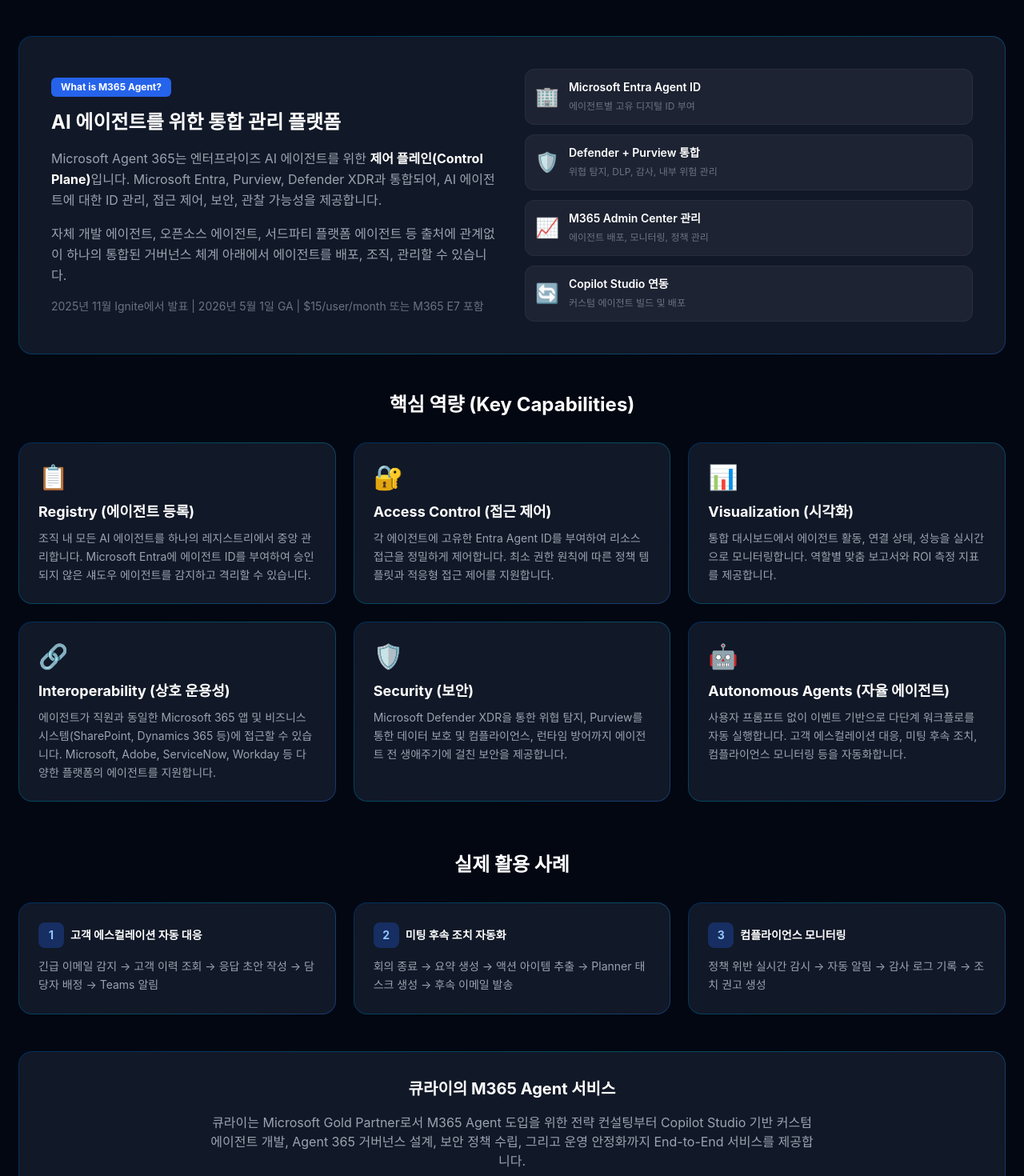
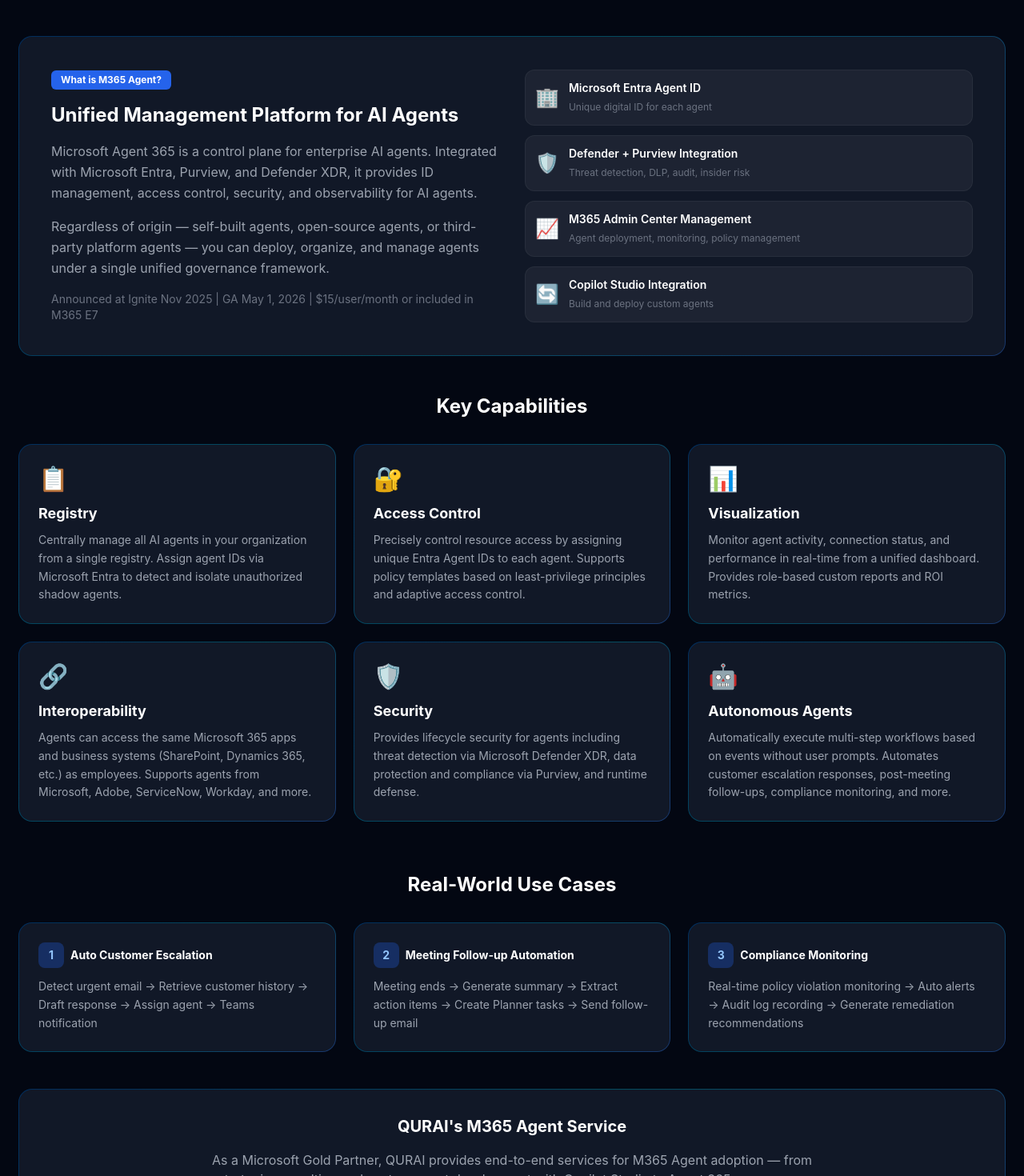
Before and after one commit to Eric841001/qurai-ai-sites, a Next.js app in the folder qurai-ai-site/: page / in a window 1280 px wide. Shown: the part 3320-4790 px from the top of the page at 80% size. Built offline with nearby package versions, Linux system fonts and the light colour scheme.

Commit message:
Update Agent365.tsx

```diff
--- a/qurai-ai-site/components/Agent365.tsx
+++ b/qurai-ai-site/components/Agent365.tsx
@@ -1,113 +1,50 @@
-const capabilities = [
-  {
-    icon: "📋",
-    title: "Registry (에이전트 등록)",
-    desc: "조직 내 모든 AI 에이전트를 하나의 레지스트리에서 중앙 관리합니다. Microsoft Entra에 에이전트 ID를 부여하여 승인되지 않은 섀도우 에이전트를 감지하고 격리할 수 있습니다.",
-  },
-  {
-    icon: "🔐",
-    title: "Access Control (접근 제어)",
-    desc: "각 에이전트에 고유한 Entra Agent ID를 부여하여 리소스 접근을 정밀하게 제어합니다. 최소 권한 원칙에 따른 정책 템플릿과 적응형 접근 제어를 지원합니다.",
-  },
-  {
-    icon: "📊",
-    title: "Visualization (시각화)",
-    desc: "통합 대시보드에서 에이전트 활동, 연결 상태, 성능을 실시간으로 모니터링합니다. 역할별 맞춤 보고서와 ROI 측정 지표를 제공합니다.",
-  },
-  {
-    icon: "🔗",
-    title: "Interoperability (상호 운용성)",
-    desc: "에이전트가 직원과 동일한 Microsoft 365 앱 및 비즈니스 시스템(SharePoint, Dynamics 365 등)에 접근할 수 있습니다. Microsoft, Adobe, ServiceNow, Workday 등 다양한 플랫폼의 에이전트를 지원합니다.",
-  },
-  {
-    icon: "🛡️",
-    title: "Security (보안)",
-    desc: "Microsoft Defender XDR을 통한 위협 탐지, Purview를 통한 데이터 보호 및 컴플라이언스, 런타임 방어까지 에이전트 전 생애주기에 걸친 보안을 제공합니다.",
-  },
-  {
-    icon: "🤖",
-    title: "Autonomous Agents (자율 에이전트)",
-    desc: "사용자 프롬프트 없이 이벤트 기반으로 다단계 워크플로를 자동 실행합니다. 고객 에스컬레이션 대응, 미팅 후속 조치, 컴플라이언스 모니터링 등을 자동화합니다.",
-  },
-];
+"use client";
 
-const useCases = [
-  { title: "고객 에스컬레이션 자동 대응", desc: "긴급 이메일 감지 → 고객 이력 조회 → 응답 초안 작성 → 담당자 배정 → Teams 알림" },
-  { title: "미팅 후속 조치 자동화", desc: "회의 종료 → 요약 생성 → 액션 아이템 추출 → Planner 태스크 생성 → 후속 이메일 발송" },
-  { title: "컴플라이언스 모니터링", desc: "정책 위반 실시간 감시 → 자동 알림 → 감사 로그 기록 → 조치 권고 생성" },
-];
+import { useLanguage } from "../lib/i18n";
 
 export default function Agent365() {
+  const { t } = useLanguage();
+
   return (
     <section id="agent365" className="relative py-32">
       <div className="max-w-7xl mx-auto px-6">
-        {/* Section Header */}
         <div className="text-center mb-16">
-          <span className="text-sm font-semibold text-blue-400 tracking-widest uppercase">M365 Agent</span>
+          <span className="text-sm font-semibold text-blue-400 tracking-widest uppercase">{t.agent365.label}</span>
           <h2 className="text-4xl md:text-5xl font-bold mt-4 mb-6">
-            <span className="gradient-text">Microsoft 365 Agent</span>
+            <span className="gradient-text">{t.agent365.heading}</span>
           </h2>
-          <p className="text-gray-400 text-lg max-w-3xl mx-auto">
-            AI 에이전트를 직원처럼 관리하는 엔터프라이즈 제어 플레인.
-            큐라이는 M365 Agent 도입부터 거버넌스, 보안, 운영까지 전 과정을 지원합니다.
-          </p>
+          <p className="text-gray-400 text-lg max-w-3xl mx-auto">{t.agent365.subtitle}</p>
         </div>
 
-        {/* What is Agent 365 */}
         <div className="gradient-border p-8 md:p-10 rounded-2xl mb-12">
           <div className="grid lg:grid-cols-2 gap-8 items-center">
             <div>
-              <span className="inline-block px-3 py-1 bg-blue-600 rounded-md text-xs font-bold text-white mb-4">What is M365 Agent?</span>
-              <h3 className="text-2xl font-bold text-white mb-4">AI 에이전트를 위한 통합 관리 플랫폼</h3>
-              <p className="text-gray-400 leading-relaxed mb-4">
-                Microsoft Agent 365는 엔터프라이즈 AI 에이전트를 위한 <strong className="text-white">제어 플레인(Control Plane)</strong>입니다.
-                Microsoft Entra, Purview, Defender XDR과 통합되어, AI 에이전트에 대한 ID 관리, 접근 제어, 보안, 관찰 가능성을 제공합니다.
-              </p>
-              <p className="text-gray-400 leading-relaxed mb-4">
-                자체 개발 에이전트, 오픈소스 에이전트, 서드파티 플랫폼 에이전트 등 출처에 관계없이 하나의 통합된 거버넌스 체계 아래에서
-                에이전트를 배포, 조직, 관리할 수 있습니다.
-              </p>
-              <p className="text-gray-500 text-sm">
-                2025년 11월 Ignite에서 발표 | 2026년 5월 1일 GA | $15/user/month 또는 M365 E7 포함
-              </p>
+              <span className="inline-block px-3 py-1 bg-blue-600 rounded-md text-xs font-bold text-white mb-4">{t.agent365.whatIsLabel}</span>
+              <h3 className="text-2xl font-bold text-white mb-4">{t.agent365.whatIsTitle}</h3>
+              <p className="text-gray-400 leading-relaxed mb-4">{t.agent365.whatIsDesc1}</p>
+              <p className="text-gray-400 leading-relaxed mb-4">{t.agent365.whatIsDesc2}</p>
+              <p className="text-gray-500 text-sm">{t.agent365.whatIsNote}</p>
             </div>
             <div className="space-y-3">
-              <div className="flex items-center gap-3 p-3 rounded-xl bg-white/5 border border-white/5">
-                <span className="text-2xl">🏢</span>
-                <div>
-                  <span className="text-white font-semibold text-sm block">Microsoft Entra Agent ID</span>
-                  <span className="text-gray-500 text-xs">에이전트별 고유 디지털 ID 부여</span>
-                </div>
-              </div>
-              <div className="flex items-center gap-3 p-3 rounded-xl bg-white/5 border border-white/5">
-                <span className="text-2xl">🛡️</span>
-                <div>
-                  <span className="text-white font-semibold text-sm block">Defender + Purview 통합</span>
-                  <span className="text-gray-500 text-xs">위협 탐지, DLP, 감사, 내부 위험 관리</span>
-                </div>
-              </div>
-              <div className="flex items-center gap-3 p-3 rounded-xl bg-white/5 border border-white/5">
-                <span className="text-2xl">📈</span>
-                <div>
-                  <span className="text-white font-semibold text-sm block">M365 Admin Center 관리</span>
-                  <span className="text-gray-500 text-xs">에이전트 배포, 모니터링, 정책 관리</span>
-                </div>
-              </div>
-              <div className="flex items-center gap-3 p-3 rounded-xl bg-white/5 border border-white/5">
-                <span className="text-2xl">🔄</span>
-                <div>
-                  <span className="text-white font-semibold text-sm block">Copilot Studio 연동</span>
-                  <span className="text-gray-500 text-xs">커스텀 에이전트 빌드 및 배포</span>
-                </div>
-              </div>
+              {t.agent365.infoBoxes.map((box, i) => {
+                const icons = ["🏢", "🛡️", "📈", "🔄"];
+                return (
+                  <div key={i} className="flex items-center gap-3 p-3 rounded-xl bg-white/5 border border-white/5">
+                    <span className="text-2xl">{icons[i]}</span>
+                    <div>
+                      <span className="text-white font-semibold text-sm block">{box.title}</span>
+                      <span className="text-gray-500 text-xs">{box.desc}</span>
+                    </div>
+                  </div>
+                );
+              })}
             </div>
           </div>
         </div>
 
-        {/* 6 Capabilities */}
-        <h3 className="text-2xl font-bold text-white text-center mb-8">핵심 역량 (Key Capabilities)</h3>
+        <h3 className="text-2xl font-bold text-white text-center mb-8">{t.agent365.capTitle}</h3>
         <div className="grid md:grid-cols-2 lg:grid-cols-3 gap-6 mb-16">
-          {capabilities.map((cap, index) => (
+          {t.agent365.capabilities.map((cap, index) => (
             <div key={index} className="gradient-border card-hover p-6 rounded-2xl">
               <div className="text-3xl mb-3">{cap.icon}</div>
               <h4 className="text-lg font-bold text-white mb-2">{cap.title}</h4>
@@ -116,10 +53,9 @@
           ))}
         </div>
 
-        {/* Use Cases */}
-        <h3 className="text-2xl font-bold text-white text-center mb-8">실제 활용 사례</h3>
+        <h3 className="text-2xl font-bold text-white text-center mb-8">{t.agent365.useCaseTitle}</h3>
         <div className="grid md:grid-cols-3 gap-6 mb-12">
-          {useCases.map((uc, index) => (
+          {t.agent365.useCases.map((uc, index) => (
             <div key={index} className="gradient-border p-6 rounded-2xl">
               <div className="flex items-center gap-2 mb-3">
                 <span className="w-8 h-8 rounded-lg bg-blue-600/30 flex items-center justify-center text-blue-300 text-sm font-bold">{index + 1}</span>
@@ -130,15 +66,11 @@
           ))}
         </div>
 
-        {/* QURAI Service */}
         <div className="gradient-border p-8 rounded-2xl text-center">
-          <h3 className="text-xl font-bold text-white mb-4">큐라이의 M365 Agent 서비스</h3>
-          <p className="text-gray-400 max-w-3xl mx-auto mb-6">
-            큐라이는 Microsoft Gold Partner로서 M365 Agent 도입을 위한 전략 컨설팅부터 Copilot Studio 기반 커스텀 에이전트 개발,
-            Agent 365 거버넌스 설계, 보안 정책 수립, 그리고 운영 안정화까지 End-to-End 서비스를 제공합니다.
-          </p>
+          <h3 className="text-xl font-bold text-white mb-4">{t.agent365.serviceTitle}</h3>
+          <p className="text-gray-400 max-w-3xl mx-auto mb-6">{t.agent365.serviceDesc}</p>
           <div className="flex flex-wrap justify-center gap-3">
-            {["도입 전략 컨설팅", "커스텀 에이전트 개발", "거버넌스 설계", "보안 정책 수립", "운영 및 최적화", "사용자 교육"].map((tag, i) => (
+            {t.agent365.serviceTags.map((tag, i) => (
               <span key={i} className="px-4 py-2 bg-blue-600/20 border border-blue-500/20 rounded-full text-blue-300 text-sm font-medium">
                 {tag}
               </span>
```
